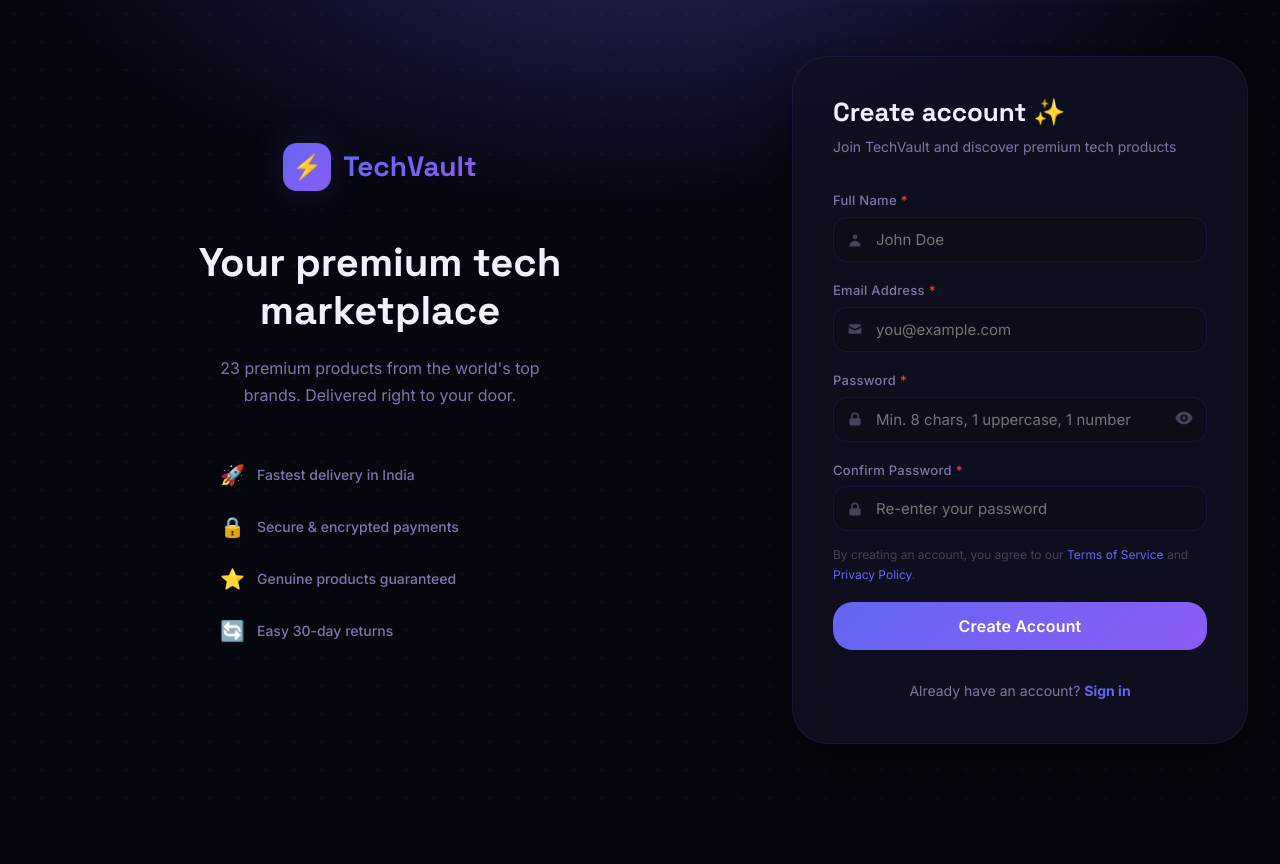
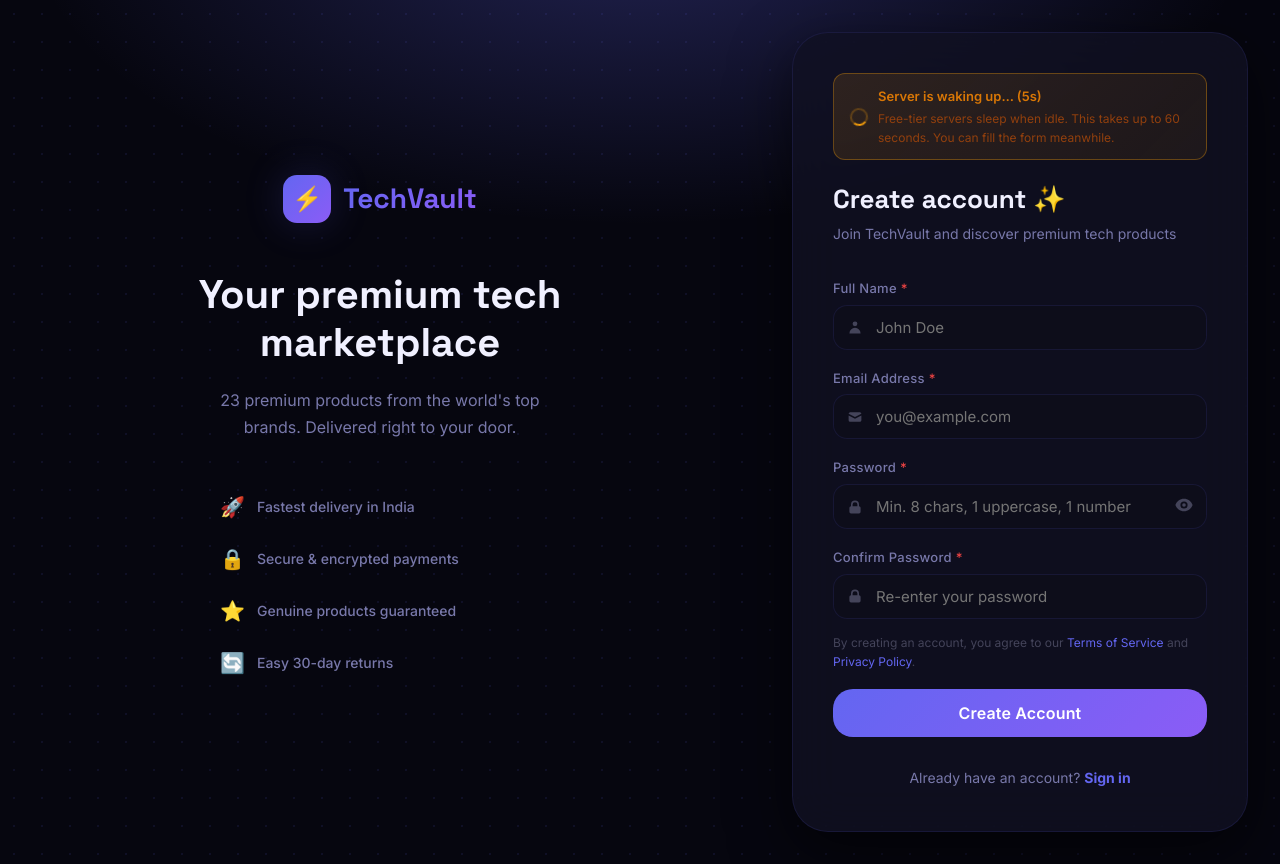
Before and after one commit to babynath1712-lang/techvault, a React (Vite) app in the folder frontend/: page /signup in a window 1280 px wide. Before the commit the page ends 800 px from the top, so only its background shows below. Built offline with nearby package versions, Linux system fonts and the light colour scheme; no server answers.

Commit message:
fix: replace broken retry logic with health-poll strategy - wait for /api/health before sending auth requests, add live wake-up banner with timer on login/signup

```diff
--- a/frontend/src/main.jsx
+++ b/frontend/src/main.jsx
@@ -3,11 +3,12 @@ import ReactDOM from 'react-dom/client';
 import { BrowserRouter } from 'react-router-dom';
 import App from './App.jsx';
 import './index.css';
-import { warmUpServer } from './services/api';
+import { initServerWarmUp } from './services/serverHealth';
 
-// Ping backend immediately on app load so Render wakes up
-// before the user tries to register/login
-warmUpServer();
+// Start polling /api/health immediately on page load.
+// This gives Render's free-tier server time to wake up BEFORE
+// the user submits any form — preventing cold-start timeouts.
+initServerWarmUp();
 
 ReactDOM.createRoot(document.getElementById('root')).render(
   <React.StrictMode>
--- a/frontend/src/pages/Auth/Login.jsx
+++ b/frontend/src/pages/Auth/Login.jsx
@@ -1,8 +1,9 @@
-import React, { useState } from 'react';
+import React, { useState, useEffect } from 'react';
 import { Link, useNavigate } from 'react-router-dom';
 import { HiMail, HiLockClosed, HiEye, HiEyeOff } from 'react-icons/hi';
 import { useAuthContext } from '../../context/AuthContext';
 import { validateLogin, hasErrors } from '../../utils/validators';
+import { isServerReady, getWakeElapsed } from '../../services/serverHealth';
 import Input from '../../components/ui/Input';
 import Button from '../../components/ui/Button';
 
@@ -12,6 +13,18 @@ const Login = () => {
   const [form, setForm]     = useState({ email: '', password: '' });
   const [errors, setErrors] = useState({});
   const [showPwd, setShowPwd] = useState(false);
+  const [serverReady, setServerReady] = useState(isServerReady());
+  const [elapsed, setElapsed] = useState(0);
+
+  useEffect(() => {
+    if (serverReady) return;
+    const interval = setInterval(() => {
+      const ready = isServerReady();
+      setElapsed(getWakeElapsed());
+      if (ready) { setServerReady(true); clearInterval(interval); }
+    }, 1000);
+    return () => clearInterval(interval);
+  }, [serverReady]);
 
   const set = (field) => (e) => setForm(prev => ({ ...prev, [field]: e.target.value }));
 
@@ -29,6 +42,21 @@ const Login = () => {
 
   return (
     <div>
+      {/* ── Server wake-up banner ── */}
+      {!serverReady && (
+        <div style={{ background: 'linear-gradient(135deg,#f59e0b22,#f59e0b11)', border: '1px solid #f59e0b55', borderRadius: 12, padding: '12px 16px', marginBottom: 24, display: 'flex', alignItems: 'center', gap: 10 }}>
+          <div style={{ width: 18, height: 18, borderRadius: '50%', border: '2px solid #f59e0b44', borderTop: '2px solid #f59e0b', animation: 'spin 1s linear infinite', flexShrink: 0 }} />
+          <div>
+            <p style={{ margin: 0, fontSize: 13, fontWeight: 600, color: '#d97706' }}>Server is waking up… ({elapsed}s)</p>
+            <p style={{ margin: 0, fontSize: 12, color: '#92400e', marginTop: 2 }}>Free-tier servers sleep when idle. This takes up to 60 seconds.</p>
+          </div>
+        </div>
+      )}
+      {serverReady && elapsed > 0 && (
+        <div style={{ background: '#d1fae522', border: '1px solid #10b98155', borderRadius: 12, padding: '10px 16px', marginBottom: 24, fontSize: 13, color: '#065f46', fontWeight: 600 }}>✅ Server is ready!</div>
+      )}
+      <style>{`@keyframes spin { to { transform: rotate(360deg); } }`}</style>
+
       <h2 style={{ fontSize: 26, fontWeight: 800, marginBottom: 8 }}>Welcome back 👋</h2>
       <p style={{ fontSize: 14, color: 'var(--text-secondary)', marginBottom: 28 }}>
         Sign in to your TechVault account
--- a/frontend/src/pages/Auth/Signup.jsx
+++ b/frontend/src/pages/Auth/Signup.jsx
@@ -1,8 +1,9 @@
-import React, { useState } from 'react';
+import React, { useState, useEffect } from 'react';
 import { Link, useNavigate } from 'react-router-dom';
 import { HiUser, HiMail, HiLockClosed, HiEye, HiEyeOff } from 'react-icons/hi';
 import { useAuthContext } from '../../context/AuthContext';
 import { validateSignup, hasErrors } from '../../utils/validators';
+import { isServerReady, getWakeElapsed } from '../../services/serverHealth';
 import Input from '../../components/ui/Input';
 import Button from '../../components/ui/Button';
 
@@ -12,6 +13,22 @@ const Signup = () => {
   const [form, setForm]     = useState({ name: '', email: '', password: '', confirmPassword: '' });
   const [errors, setErrors] = useState({});
   const [showPwd, setShowPwd] = useState(false);
+  const [serverReady, setServerReady] = useState(isServerReady());
+  const [elapsed, setElapsed] = useState(0);
+
+  // Poll server readiness every second for the banner timer
+  useEffect(() => {
+    if (serverReady) return;
+    const interval = setInterval(() => {
+      const ready = isServerReady();
+      setElapsed(getWakeElapsed());
+      if (ready) {
+        setServerReady(true);
+        clearInterval(interval);
+      }
+    }, 1000);
+    return () => clearInterval(interval);
+  }, [serverReady]);
 
   const set = (field) => (e) => setForm(p => ({ ...p, [field]: e.target.value }));
 
@@ -26,10 +43,60 @@ const Signup = () => {
 
   return (
     <div>
+      {/* ── Server wake-up banner ── */}
+      {!serverReady && (
+        <div style={{
+          background: 'linear-gradient(135deg, #f59e0b22, #f59e0b11)',
+          border: '1px solid #f59e0b55',
+          borderRadius: 12,
+          padding: '12px 16px',
+          marginBottom: 24,
+          display: 'flex',
+          alignItems: 'center',
+          gap: 10,
+        }}>
+          {/* Spinner */}
+          <div style={{
+            width: 18, height: 18, borderRadius: '50%',
+            border: '2px solid #f59e0b44',
+            borderTop: '2px solid #f59e0b',
+            animation: 'spin 1s linear infinite',
+            flexShrink: 0,
+          }} />
+          <div>
+            <p style={{ margin: 0, fontSize: 13, fontWeight: 600, color: '#d97706' }}>
+              Server is waking up… ({elapsed}s)
+            </p>
+            <p style={{ margin: 0, fontSize: 12, color: '#92400e', marginTop: 2 }}>
+              Free-tier servers sleep when idle. This takes up to 60 seconds. You can fill the form meanwhile.
+            </p>
+          </div>
+        </div>
+      )}
+
+      {serverReady && elapsed > 0 && (
+        <div style={{
+          background: '#d1fae522',
+          border: '1px solid #10b98155',
+          borderRadius: 12,
+          padding: '10px 16px',
+          marginBottom: 24,
+          fontSize: 13,
+          color: '#065f46',
+          fontWeight: 600,
+        }}>
+          ✅ Server is ready!
+        </div>
+      )}
+
       <h2 style={{ fontSize: 26, fontWeight: 800, marginBottom: 8 }}>Create account ✨</h2>
       <p style={{ fontSize: 14, color: 'var(--text-secondary)', marginBottom: 32 }}>
         Join TechVault and discover premium tech products
       </p>
+
+      <style>{`
+        @keyframes spin { to { transform: rotate(360deg); } }
+      `}</style>
 
       <form onSubmit={handleSubmit} style={{ display: 'flex', flexDirection: 'column', gap: 18 }}>
         <Input label="Full Name" type="text" id="signup-name" placeholder="John Doe" value={form.name} onChange={set('name')} error={errors.name} required icon={<HiUser />} />
@@ -45,7 +112,9 @@ const Signup = () => {
           <a href="#" style={{ color: 'var(--primary)' }}>Privacy Policy</a>.
         </p>
 
-        <Button type="submit" loading={loading} fullWidth size="lg">Create Account</Button>
+        <Button type="submit" loading={loading} fullWidth size="lg">
+          {loading ? 'Please wait…' : 'Create Account'}
+        </Button>
       </form>
 
       <div style={{ textAlign: 'center', marginTop: 28 }}>
--- a/frontend/src/services/api.js
+++ b/frontend/src/services/api.js
@@ -8,44 +8,13 @@ const BASE_URL = import.meta.env.VITE_API_URL
 
 const api = axios.create({
   baseURL: BASE_URL,
-  timeout: 90000,   // 90s — Render free-tier can take up to 60s to cold start
+  timeout: 15000,  // 15s for normal requests — server must be awake before we call
   headers: { 'Content-Type': 'application/json' },
 });
-
-// ─── Warm up the Render server on app load (fire-and-forget) ────
-// Render free tier sleeps after 15 min. Ping health endpoint early
-// so server is ready before the user submits any form.
-export const warmUpServer = () => {
-  if (!import.meta.env.VITE_API_URL) return; // skip in local dev
-  const BACKEND = import.meta.env.VITE_API_URL;
-  axios.get(`${BACKEND}/api/health`, { timeout: 90000 })
-    .then(() => console.log('✅ Server is awake'))
-    .catch(() => console.log('⚠️ Server warm-up ping failed (will retry on request)'));
-};
-
-// ─── Retry helper for cold-start scenarios ───────────────────
-const withRetry = async (fn, retries = 2, delayMs = 5000) => {
-  for (let i = 0; i <= retries; i++) {
-    try {
-      return await fn();
-    } catch (err) {
-      const isTimeout = err.code === 'ECONNABORTED' || err.message?.includes('timeout') || err.message?.includes('Network Error');
-      if (isTimeout && i < retries) {
-        await new Promise(r => setTimeout(r, delayMs));
-        continue;
-      }
-      throw err;
-    }
-  }
-};
-
-// Expose retry wrapper for use in auth context
-export const apiWithRetry = (config) => withRetry(() => api(config));
 
 // ─── Request Interceptor — attach JWT token ────────────────────
 api.interceptors.request.use(
   (config) => {
-    // storage.set() wraps values in JSON.stringify, so we must parse here
     const raw = localStorage.getItem('token');
     const token = raw ? JSON.parse(raw) : null;
     if (token) config.headers.Authorization = `Bearer ${token}`;
@@ -58,21 +27,15 @@ api.interceptors.request.use(
 api.interceptors.response.use(
   (response) => response.data,
   (error) => {
-    const isTimeout = error.code === 'ECONNABORTED' || error.message?.includes('timeout');
-    const isNetworkError = error.message === 'Network Error';
+    const msg =
+      error.response?.data?.message ||
+      error.message ||
+      'Something went wrong';
 
-    const msg =
-      isTimeout
-        ? '⏳ Server is waking up from sleep. Please try again in a moment.'
-        : isNetworkError
-        ? '🔌 Cannot reach server. Please check your connection and try again.'
-        : error.response?.data?.message || error.message || 'Something went wrong';
-
-    // Auto-logout on 401 — clear storage and redirect softly
+    // Auto-logout on 401
     if (error.response?.status === 401) {
       localStorage.removeItem('token');
       localStorage.removeItem('user');
-      // Use hash navigation to avoid Vercel SPA 404
       if (!window.location.pathname.includes('/login')) {
         window.location.replace('/login');
       }
--- /dev/null
+++ b/frontend/src/services/serverHealth.js
@@ -0,0 +1,63 @@
+/**
+ * serverHealth.js
+ *
+ * Starts polling /api/health the moment the app loads.
+ * Any auth action (signup/login) awaits `waitUntilReady()` first —
+ * so we never send a real API call to a sleeping Render server.
+ */
+import axios from 'axios';
+
+const BACKEND = import.meta.env.VITE_API_URL; // undefined in local dev
+const HEALTH_URL = BACKEND ? `${BACKEND}/api/health` : null;
+
+const POLL_INTERVAL_MS = 3000;   // check every 3 seconds
+const MAX_WAIT_MS      = 90000;  // give up after 90 seconds
+
+let _readyPromise = null;
+let _isReady      = false;
+let _startTime    = null;
+
+// Called once from main.jsx on app load
+export const initServerWarmUp = () => {
+  if (!HEALTH_URL) {
+    // Local dev — backend is always running
+    _isReady = true;
+    _readyPromise = Promise.resolve();
+    return;
+  }
+
+  _startTime = Date.now();
+
+  _readyPromise = new Promise((resolve, reject) => {
+    const poll = async () => {
+      if (Date.now() - _startTime > MAX_WAIT_MS) {
+        reject(new Error('Server did not respond within 90 seconds. Please refresh and try again.'));
+        return;
+      }
+      try {
+        await axios.get(HEALTH_URL, { timeout: 6000 });
+        _isReady = true;
+        resolve();
+      } catch {
+        // Server still sleeping — wait and try again
+        setTimeout(poll, POLL_INTERVAL_MS);
+      }
+    };
+    poll();
+  });
+};
+
+// Returns true immediately if already awake, otherwise waits
+export const waitUntilReady = () => {
+  if (!_readyPromise) {
+    // initServerWarmUp wasn't called yet — start now
+    initServerWarmUp();
+  }
+  return _readyPromise;
+};
+
+// Reactive: returns elapsed wake-up seconds (for UI display)
+export const getWakeElapsed = () =>
+  _startTime ? Math.floor((Date.now() - _startTime) / 1000) : 0;
+
+export const isServerReady = () => _isReady;
```
Also changed, not shown: frontend/src/context/AuthContext.jsx (+18 -25 lines).
